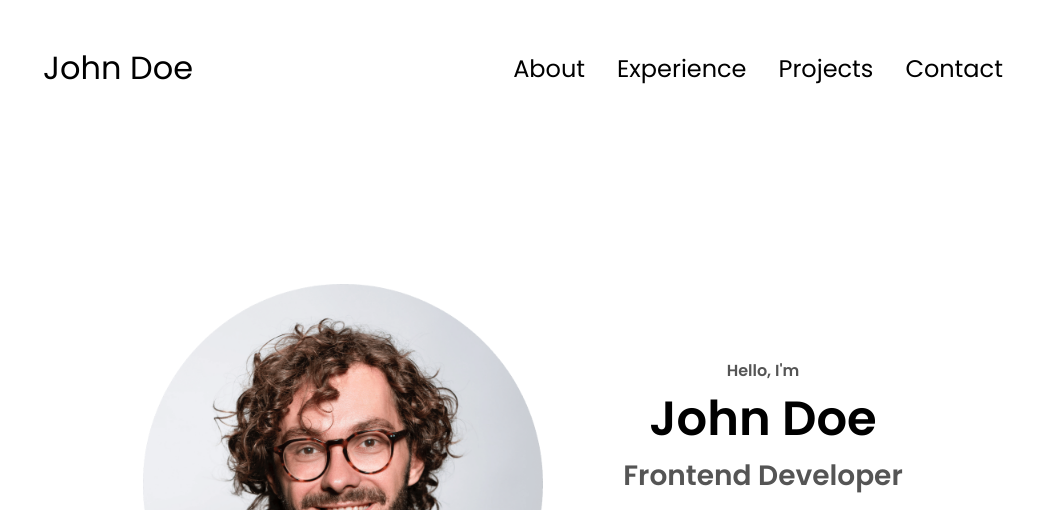
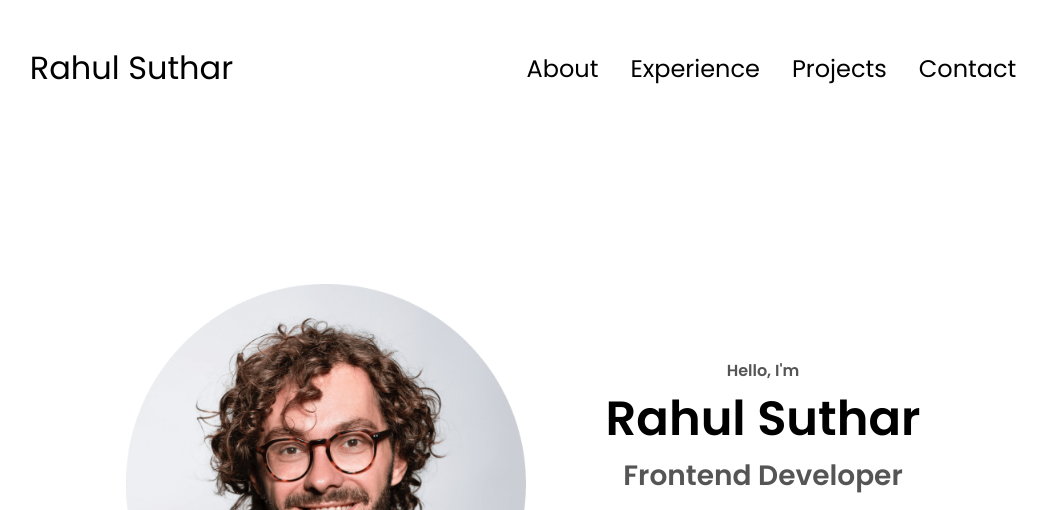
Before and after one commit to Rahulcs27/13573_Rahul_portfolio, a plain HTML site: page index.html in a window 1280 px wide. Shown: the top 510 px of the page, without its empty margins (117-1164 px from the left). Drawn offline with Linux system fonts and the light colour scheme.

Commit message:
Update index.html

```diff
--- a/index.html
+++ b/index.html
@@ -10,7 +10,7 @@
   </head>
   <body>
     <nav id="desktop-nav">
-      <div class="logo">John Doe</div>
+      <div class="logo">Rahul Suthar</div>
       <div>
         <ul class="nav-links">
           <li><a href="#about">About</a></li>
@@ -21,7 +21,7 @@
       </div>
     </nav>
     <nav id="hamburger-nav">
-      <div class="logo">John Doe</div>
+      <div class="logo">Rahul Suthar</div>
       <div class="hamburger-menu">
         <div class="hamburger-icon" onclick="toggleMenu()">
           <span></span>
@@ -38,11 +38,11 @@
     </nav>
     <section id="profile">
       <div class="section__pic-container">
-        <img src="./assets/profile-pic.png" alt="John Doe profile picture" />
+        <img src="./assets/profile-pic.png" alt="Rahul Suthar profile picture" />
       </div>
       <div class="section__text">
         <p class="section__text__p1">Hello, I'm</p>
-        <h1 class="title">John Doe</h1>
+        <h1 class="title">Rahul Suthar</h1>
         <p class="section__text__p2">Frontend Developer</p>
         <div class="btn-container">
           <button
@@ -375,7 +375,7 @@
           </ul>
         </div>
       </nav>
-      <p>Copyright &#169; 2023 John Doe. All Rights Reserved.</p>
+      <p>Copyright &#169; 2023 Rahul Suthar. All Rights Reserved.</p>
     </footer>
     <script src="script.js"></script>
   </body>
```
